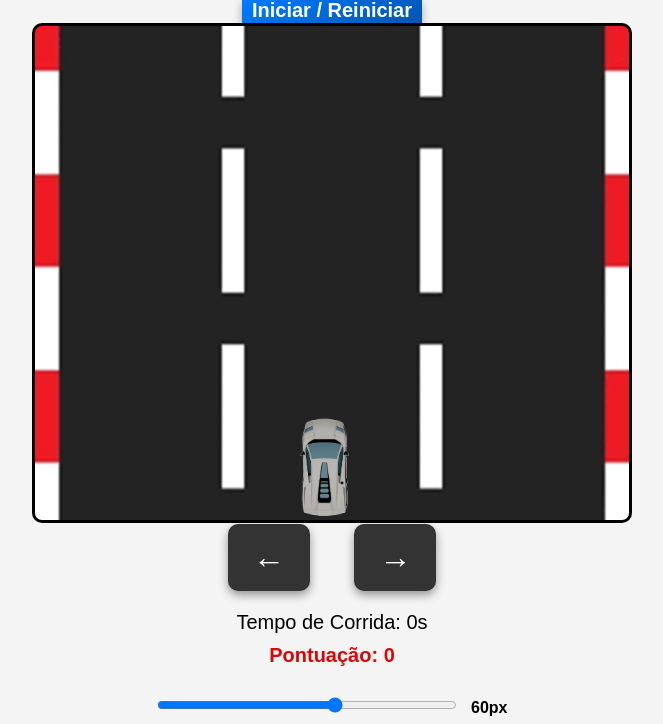
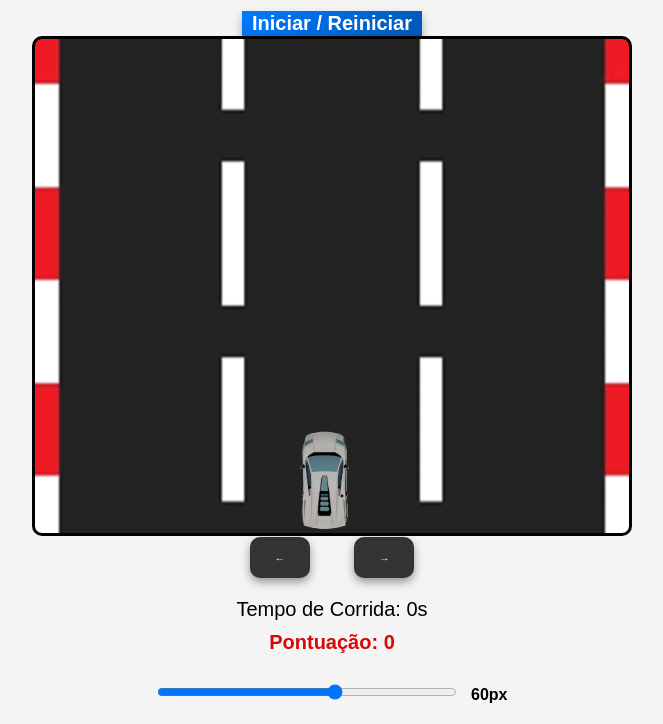
Before and after one commit to LuizSobieranski/jogo-carro, a plain HTML site: page index.html in a window 1280 px wide. Shown: the part 76-800 px from the top of the page, without its empty margins (308-971 px from the left). Drawn offline with Linux system fonts and the light colour scheme.

Commit message:
Update style.css

```diff
--- a/style.css
+++ b/style.css
@@ -96,7 +96,7 @@
     margin-top: 1px;
   }
   .mobile-controls button {
-    font-size: 32px;
+    font-size: 10px;
     padding: 15px 25px;
     margin: 0 20px;
     background-color: #333;
```
